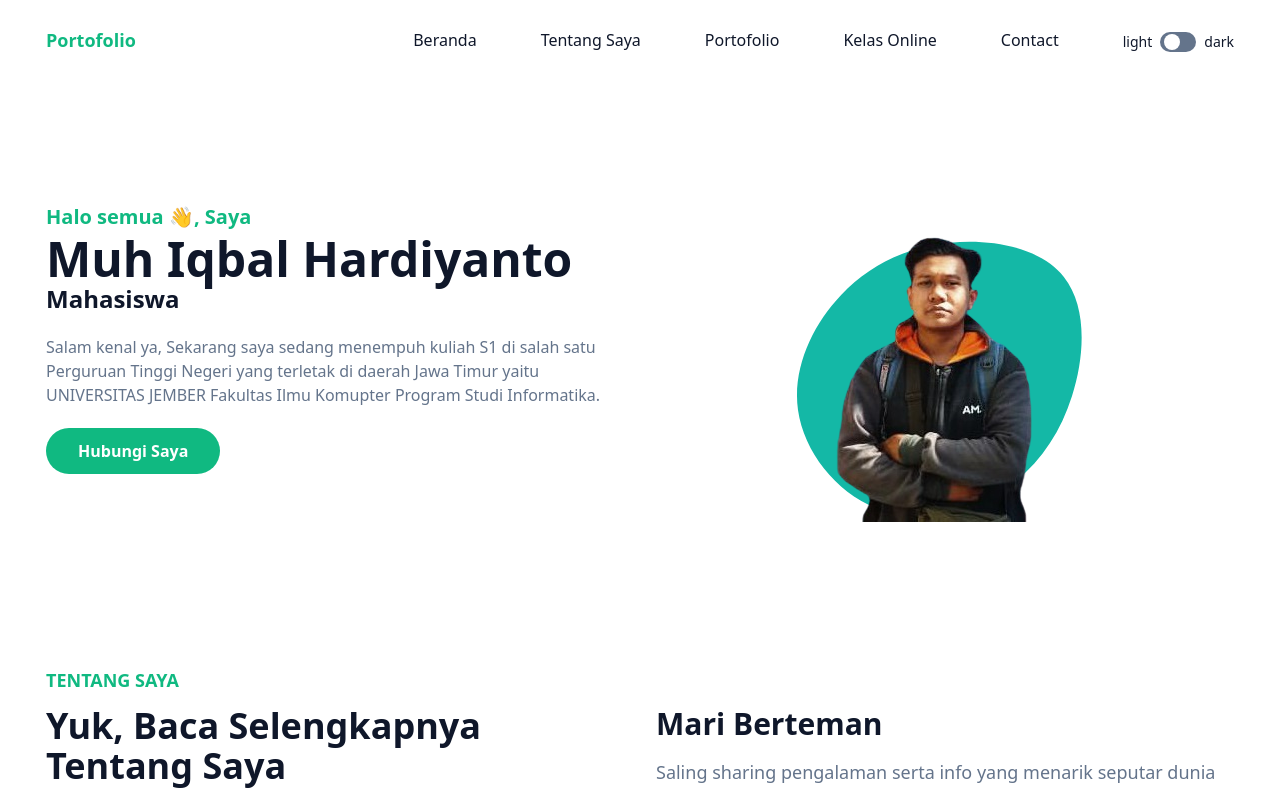
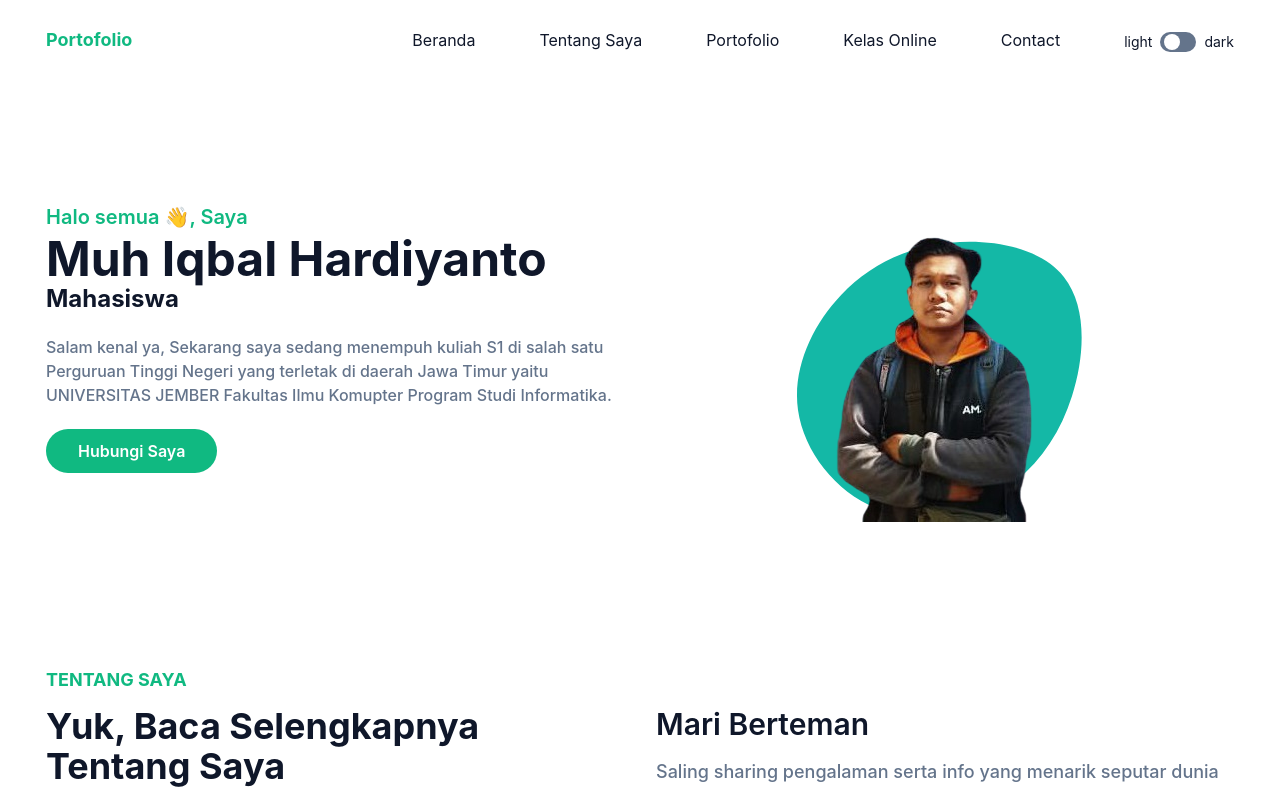
Before and after one commit to miqbalha/my-portofolio, a website: page index.html in a window 1280 px wide. Shown: the top 790 px of the page. Drawn offline with nearby package versions, Linux system fonts and the light colour scheme.

Commit message:
update final.css

```diff
--- a/index.html
+++ b/index.html
@@ -5,7 +5,7 @@
     <meta http-equiv="X-UA-Compatible" content="IE=edge" />
     <meta name="viewport" content="width=device-width, initial-scale=1.0" />
     <title>Portofolio</title>
-    <link href="dist/output.css" rel="stylesheet" />
+    <link href="dist/css/final.css" rel="stylesheet" />
   </head>
   <body>
     <!-- header start -->
```
Also changed, not shown: dist/css/final.css (added).
